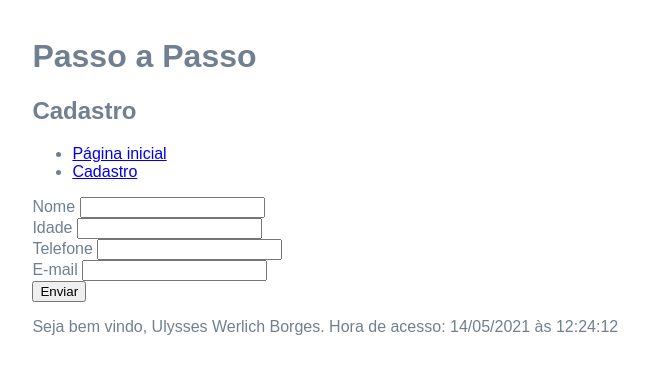
After one commit to UlyssesWerlich/Passo-Passo_PHP, a PHP site: page /views/cadastro.php in a window 1280 px wide. The commit adds this page. Shown: the top 374 px of the page, without its empty margins (6-654 px from the left). Run offline with PHP 8.4, Linux system fonts and the light colour scheme.

Commit message:
009 - Enviando requisição por meio de POST

```diff
--- /dev/null
+++ b/views/cadastro.php
@@ -0,0 +1,39 @@
+<?php
+    date_default_timezone_set('America/Sao_Paulo');
+
+    $titulo = "Cadastro";
+    include("includes/head.php");
+?>
+
+    <div>
+        <form name="form" method="POST" action="/views/confirmacao-cadastro.php">
+            <div>
+                <label class="control-label" for='nome'>Nome</label>
+                <input type='text' minlength="3" maxlength="45" name="nome" id="nome" class="form-control" />
+            </div>
+
+            <div>
+                <label class="control-label" for='idade'>Idade</label>
+                <input type='number' minlength="1" maxlength="3" name="idade" id="idade" class="form-control" />
+            </div>
+
+            <div>
+                <label class="control-label" for='telefone'>Telefone</label>
+                <input type='text' minlength="7" maxlength="15" name="telefone" id="telefone" class="form-control" />
+            </div>
+
+            <div>
+                <label class="control-label" for='nome'>E-mail</label>
+                <input type='email' minlength="10" maxlength="45" name="email" id="email" class="form-control" />
+            </div>
+
+            <div>
+                <input type='submit' value="Enviar" name="cadastro" />
+            </div>
+        </form>
+    </div>
+
+<?php
+    $nome_usuario = "Ulysses Werlich Borges";
+    include("includes/footer.php");
+?>
--- a/views/includes/head.php
+++ b/views/includes/head.php
@@ -15,6 +15,6 @@
         <div class="menu">
             <ul>
                 <li><a href="/">Página inicial</a></li>
-                <li><a href="/views/second-page.php">Segunda página</a></li>
+                <li><a href="/views/cadastro.php">Cadastro</a></li>
             </ul>
         </div>
```
Also changed, not shown: views/confirmacao-cadastro.php (added, +24 -0 lines), views/second-page.php (deleted, +0 -9 lines), README.md.
